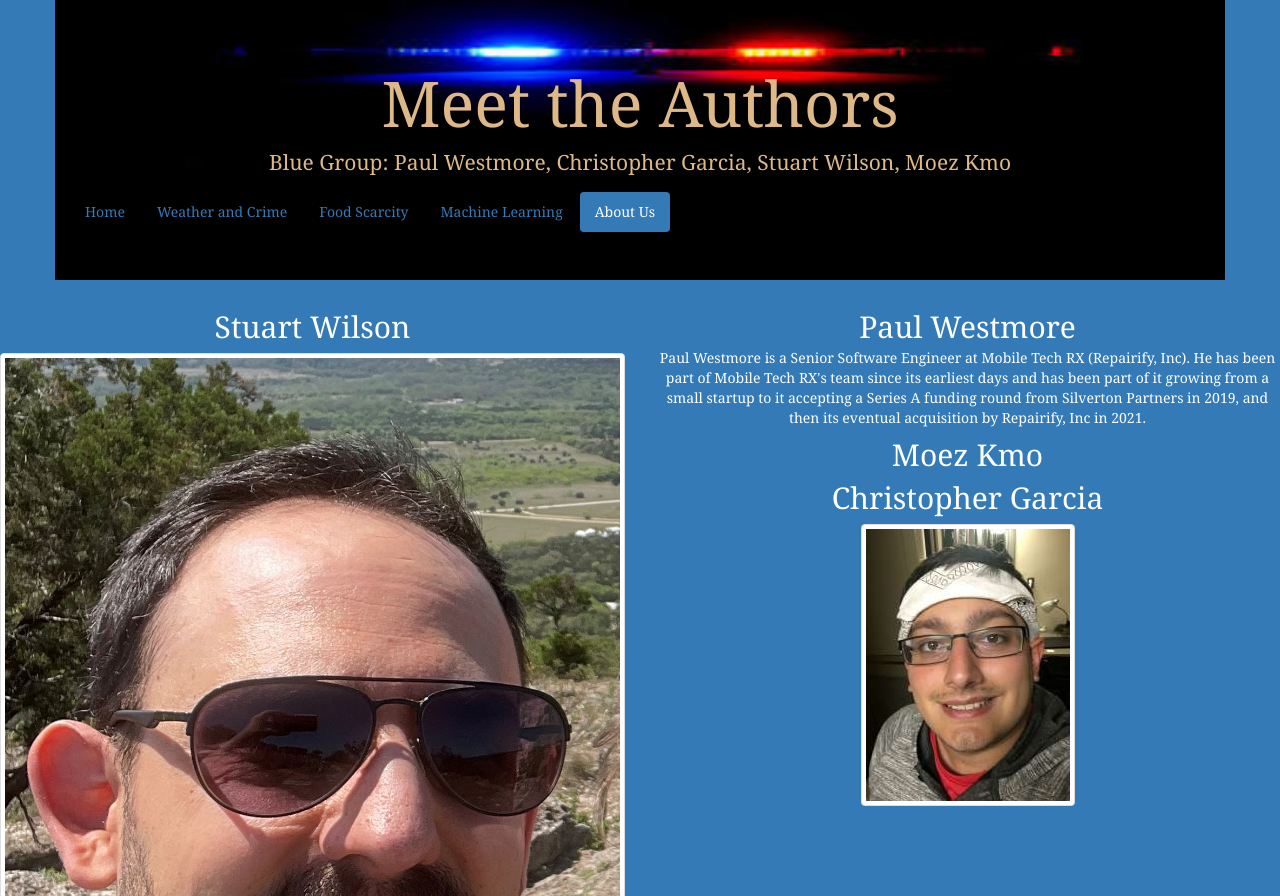
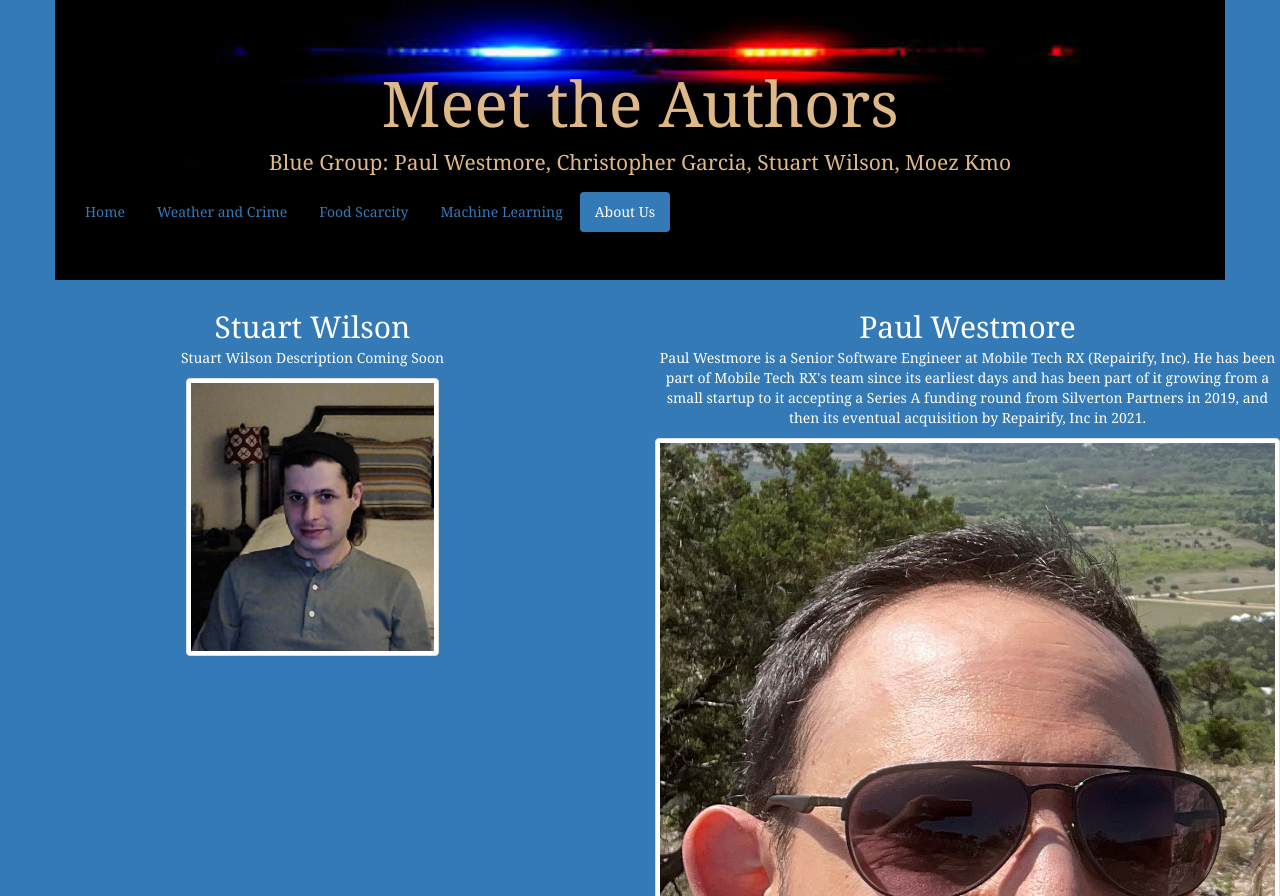
Before and after one commit to ChristopheGarcia1/Crime_Analysis-, a Flask app: page /about in a window 1280 px wide. Shown: the top 896 px of the page. Run offline with Flask 2, Linux system fonts and the light colour scheme; some libraries are stand-ins or nearby versions.

Commit message:
Updated about me, linked visual into weather and crime page

```diff
--- a/src/app.py
+++ b/src/app.py
@@ -34,9 +34,10 @@ def about():
          'linked': "",
       },
       'stuart': {
-         'description': "",
-         'gh': "",
-         'linked': "",
+         'description': "Stuart Wilson Description Coming Soon",
+         'gh': "https://github.com/PSWil",
+         'linked': "https://www.linkedin.com/in/paul-wilson-9a6234214/",
+         'Tableau': "https://public.tableau.com/app/profile/stuart.wilson2140",
       },
       'moez': {
          'description': "",
--- a/src/templates/about.html
+++ b/src/templates/about.html
@@ -33,7 +33,7 @@
               <p>{{ data.stuart.description }}</p>
               <div class="col-md">
                 <div class=center>
-                  <img class="img-thumbnail" src="{{ url_for('static', filename='images/paul_profile.jpg') }}">
+                  <img class="img-thumbnail" src="{{ url_for('static', filename='images/stuart_profile.png') }}">
                 </div>
               </div>
             </div>
@@ -46,7 +46,7 @@
               <p>{{ data.paul.description }}</p>
               <div class="col-md">
                 <div class=center>
-                  <!-- <img src="images/Put picture here and resize to 204/272"> -->
+                  <img class="img-thumbnail" src="{{ url_for('static', filename='images/paul_profile.jpg') }}">
                 </div>
             </div>
             </div>
```
Also changed, not shown: src/templates/weather.html (+3 -0 lines), src/visualizations/tableau_links.md (+2 -0 lines), src/static/images/stuart_profile.png (added), src/static/images/stuart_profile_1.jpg (deleted).
